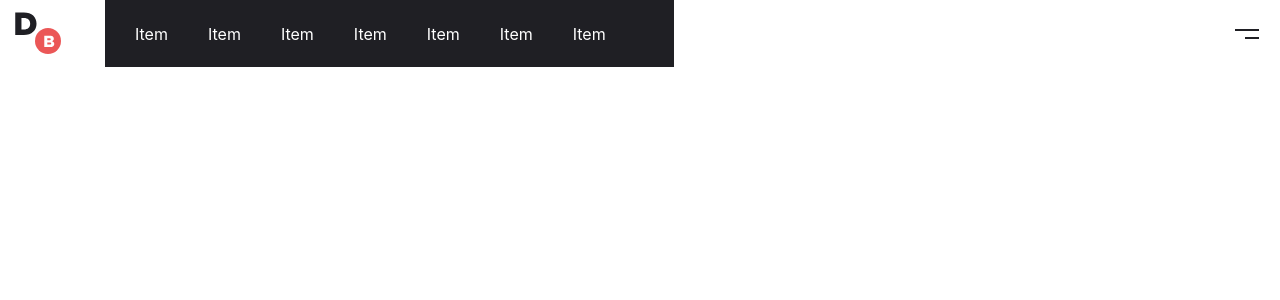
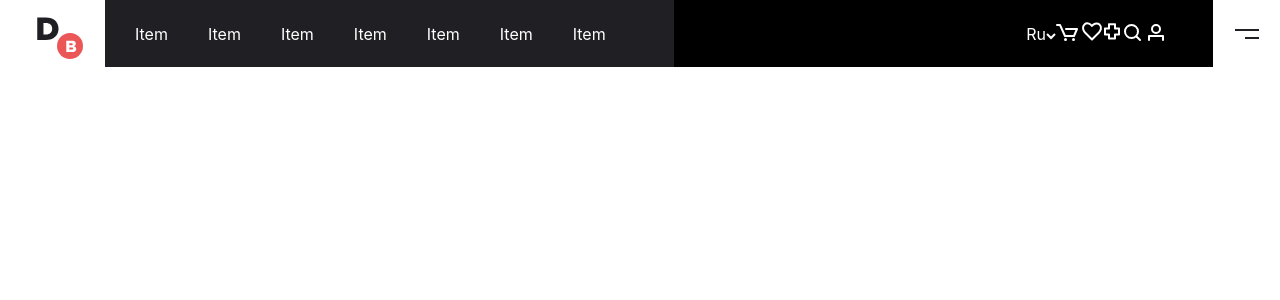
Before and after one commit to Nassoyan/react-app-AyoTech, a React (Create React App) app: page / in a window 1280 px wide. Shown: the top 300 px of the page. Built offline with nearby package versions, Linux system fonts and the light colour scheme.

Commit message:
nav-right-add

```diff
--- a/src/Components/Header/index.js
+++ b/src/Components/Header/index.js
@@ -1,11 +1,17 @@
-import React from "react";
+import React, { Fragment } from "react";
 import "../Header/style.css";
 import Logo from "./logo";
 import array from "../data";
 import Logo2 from "./logo2";
 import Arrow from "./Icons/arrow";
+import Box from "./Icons/box";
+import Heart from "./Icons/heart";
+import Plus from "./Icons/plusSvg";
+import Search from "./Icons/search";
+import Human from "./Icons/human";
 
 function Header() {
+  const icons = [<Box />, <Heart />, <Plus />, <Search />, <Human />];
   return (
     <div>
       <div className="header-wrapper">
@@ -25,7 +31,17 @@ function Header() {
                 );
               })}
             </div>
-            <div className="nav-text-right"></div>
+            <div className="nav-text-right">
+              <div className="nav-lang">
+                Ru
+                <Arrow />
+              </div>
+              <div className="nav-icons">
+                {icons.map(function (el, index) {
+                  return <div key={index}>{el}</div>;
+                })}
+              </div>
+            </div>
           </div>
           <div className="logo2">
             <Logo2 />
--- a/src/Components/Header/style.css
+++ b/src/Components/Header/style.css
@@ -8,6 +8,9 @@
   display: flex;
 }
 .logo-wrapper {
+  display: flex;
+  justify-content: center;
+  align-items: center;
   flex: 0 0 auto;
   width: 105px;
   height: 100%;
@@ -39,7 +42,15 @@
   font-size: 16px;
 }
 .nav-text-right {
+  display: flex;
   flex: 1;
   align-items: center;
   justify-content: flex-end;
+  background: black;
+  color: white;
 }
+.nav-text-right .nav-icons {
+  display: flex;
+  align-items: center;
+  margin-right: 45px;
+}
```
Also changed, not shown: src/Components/Header/Icons/box.js (+4 -10 lines).
